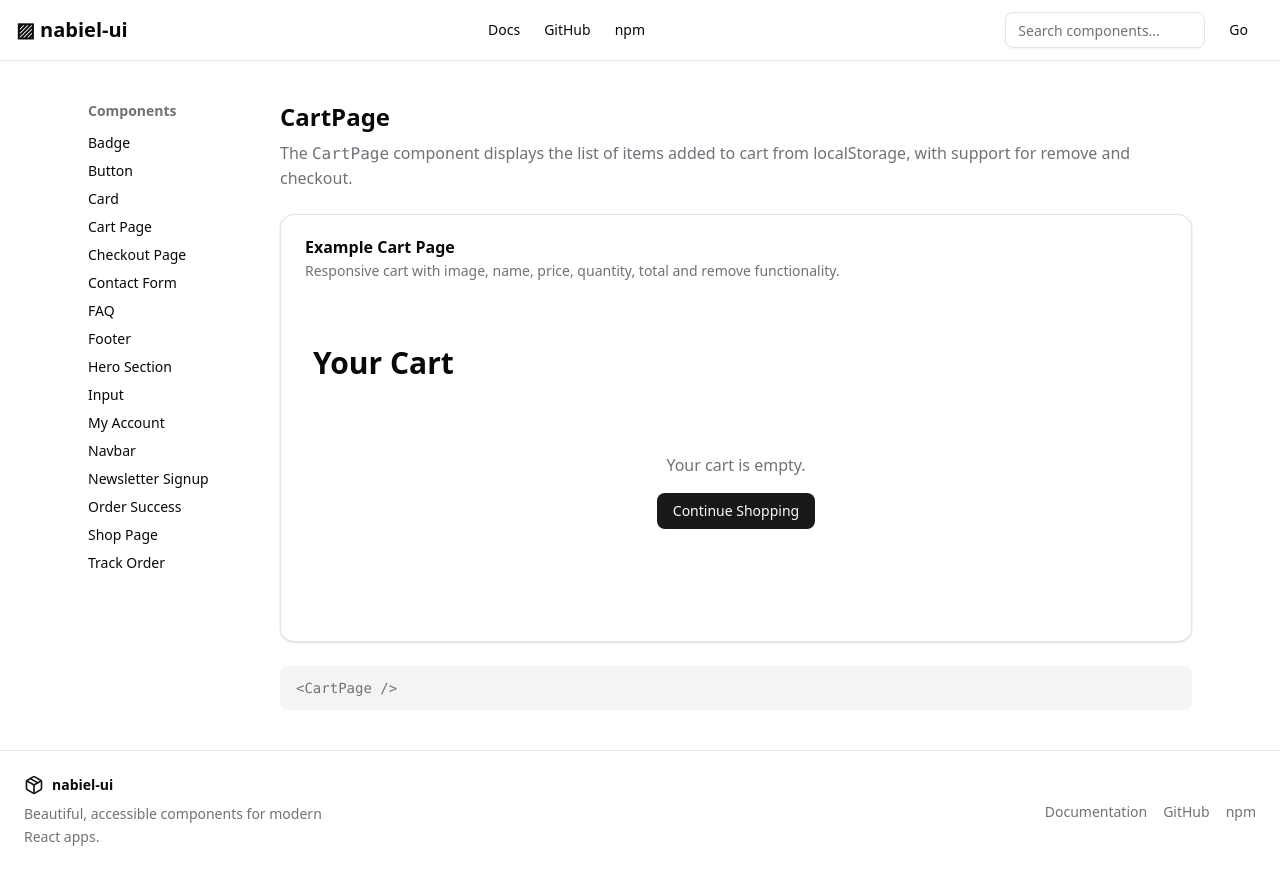
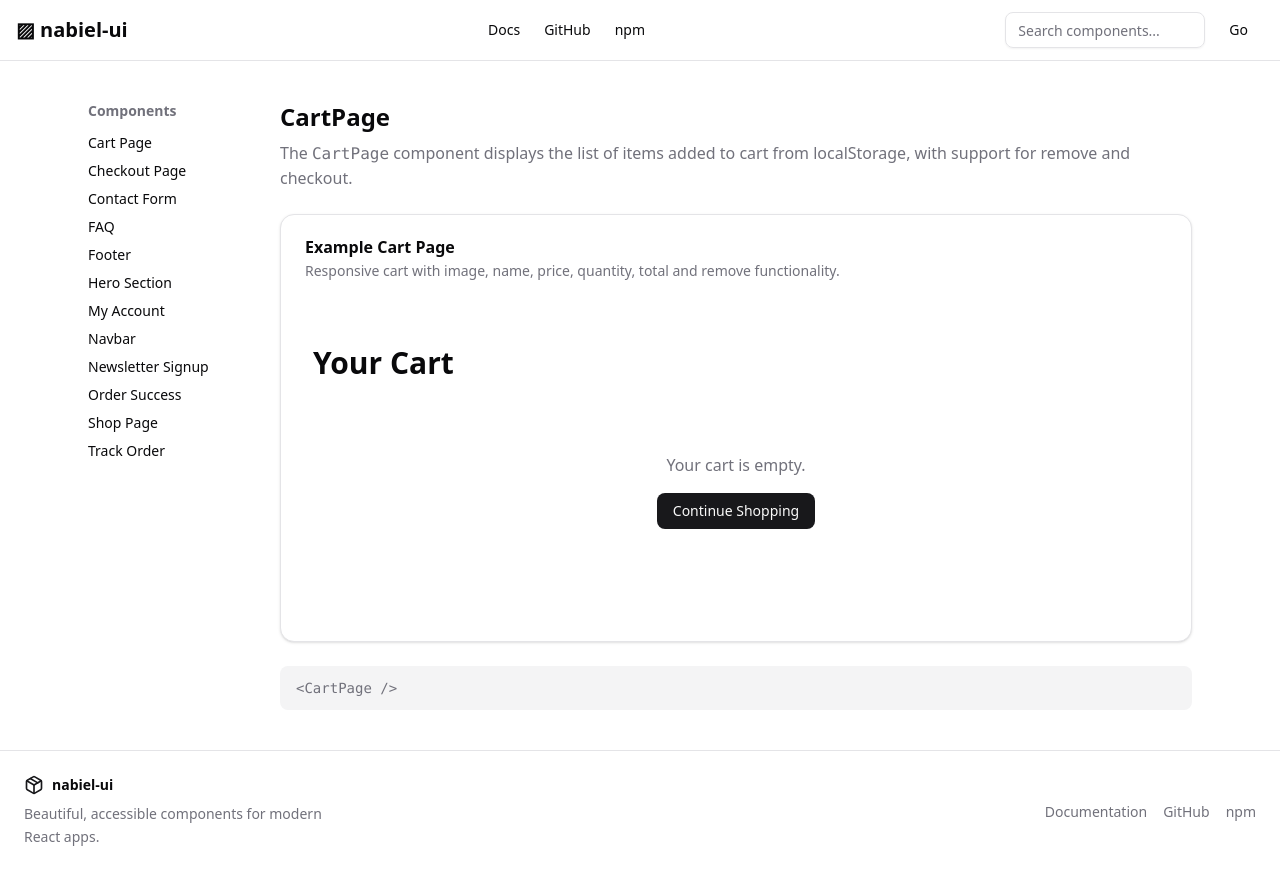
Before and after one commit to msnabiel/Docura-AI, a Next.js app: page /components/cart in a window 1280 px wide. Built offline with nearby package versions, Linux system fonts and the light colour scheme.

Commit message:
removed unnecessary sidebar component  menu

```diff
--- a/src/app/components/page.tsx
+++ b/src/app/components/page.tsx
@@ -2,5 +2,5 @@
 import { redirect } from "next/navigation"
 
 export default function ComponentPage() {
-  redirect("/components/button")
+  redirect("/components/cart")
 }
--- a/src/data/components.ts
+++ b/src/data/components.ts
@@ -19,10 +19,6 @@ export type ComponentMeta = {
   slug: string
 }
 export const components: ComponentMeta[] = [
-  { name: "Button", slug: "button" },
-  { name: "Card", slug: "card" },
-  { name: "Badge", slug: "badge" },
-  { name: "Input", slug: "input" },
   { name: "Navbar", slug: "navbar" },
   { name: "Footer", slug: "footer" },
   { name: "Newsletter Signup", slug: "newsletter" },
```
